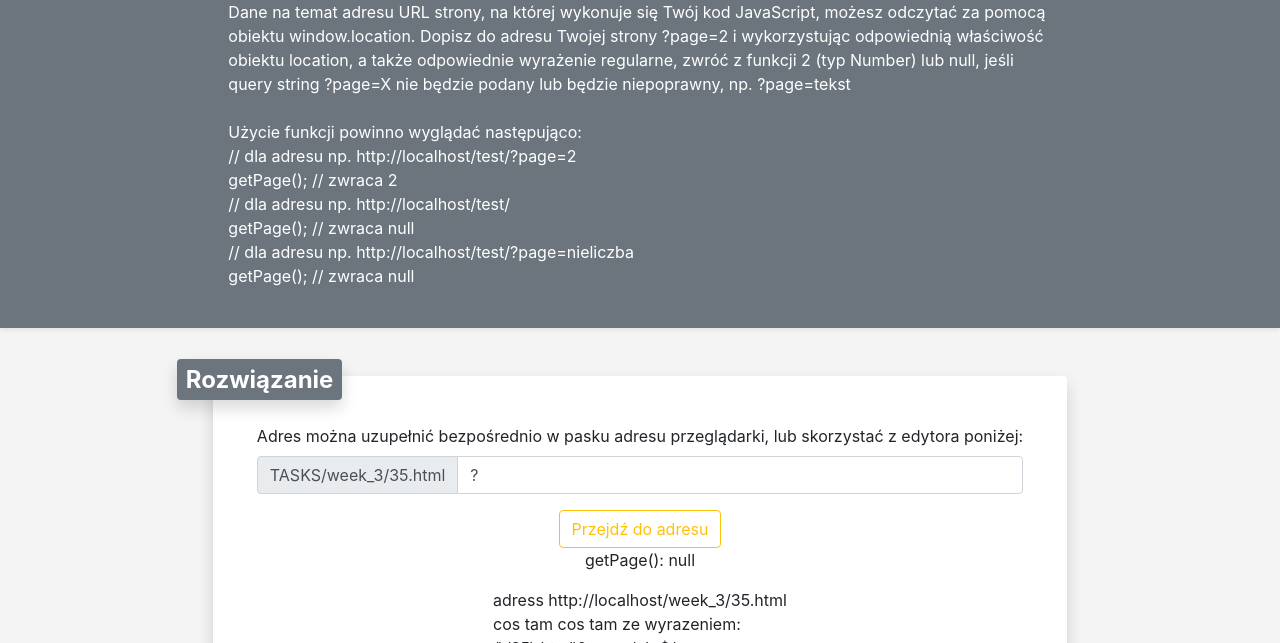
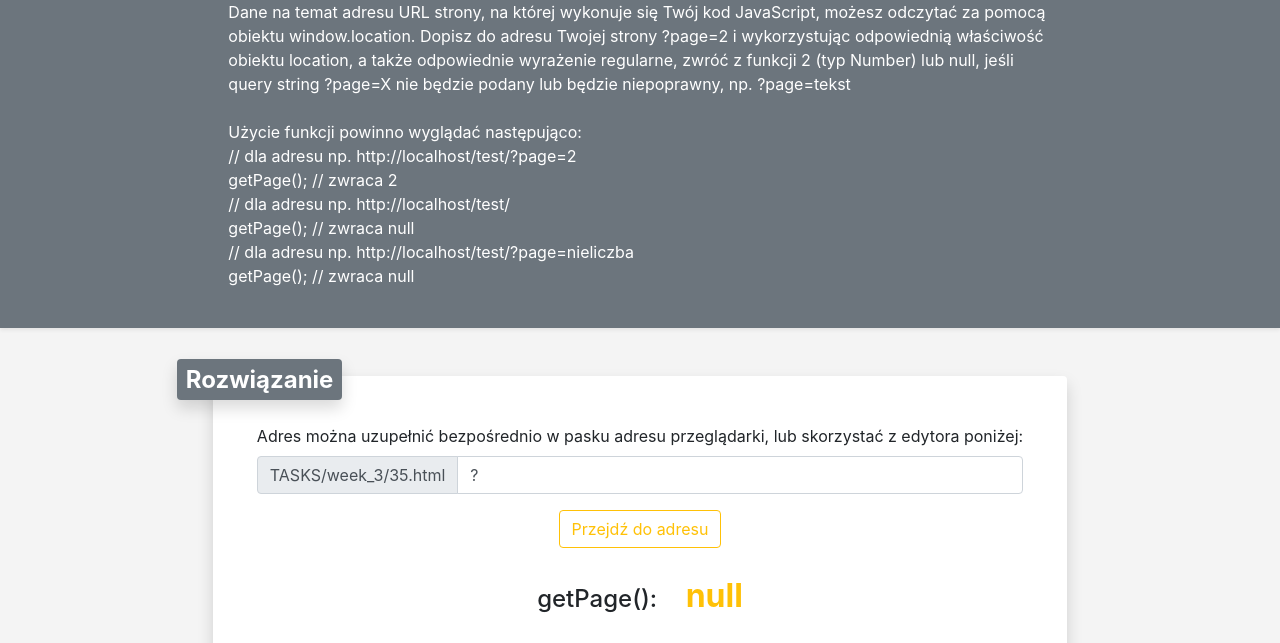
Before and after one commit to kargeb/bootcampJavaScript, a plain HTML site: page week_3/35.html in a window 1280 px wide. Shown: the part 139-782 px from the top of the page. Drawn offline with nearby package versions, Linux system fonts and the light colour scheme.

Commit message:
35 continue

```diff
--- a/css/styleNew.css
+++ b/css/styleNew.css
@@ -52,11 +52,18 @@ h1 {
     margin-bottom: 1em;
 }
 
-#show_sum{
+.output_result{
     font-size: 2em;
     font-weight: bold;
+    margin-top: -0.2em;
+}
+
+.output_result#show_sum{
     color: #007bff;
-    margin-top: -0.2em;
+}
+
+.output_result#output_GetPage{
+    color: #ffc107;
 }
 
 #show_data_button{
--- a/week_3/35.html
+++ b/week_3/35.html
@@ -95,8 +95,8 @@
                                 </div>
                             </div>
                             <div class="row justify-content-center">
-                                <div class="col-auto ">
-                                    <p>getPage(): <span id="outputGetPage" ></span></p>
+                                <div class="col-auto py-4">
+                                    <h4 class="d-inline-block pr-4">getPage():</h4> <span id="output_GetPage" class="output_result"></span>
                                 </div>
                             </div>
                             <div class="row justify-content-center">
--- a/week_3/35.js
+++ b/week_3/35.js
@@ -1,16 +1,13 @@
 console.log("35");
 
-var
-// button_add_page = document.getElementById("button_add_page"),
-    button_goToURL = document.getElementById("button_goToURL"),
-    // button_check = document.getElementById("button_check"),
+var  button_goToURL = document.getElementById("button_goToURL"),
     input_url = document.getElementById("input_url"),
-    summary = document.getElementById("summary");
-    outputGetPage = document.getElementById("outputGetPage");
+    summary = document.getElementById("summary"),
+    outputGetPage = document.getElementById("output_GetPage");
 
 var regex = /\/35\.html\?page=\d+$/;
 
-var input_url ="?page=2";
+// var input_url ="?page=2";
 
 console.log(outputGetPage);
 
@@ -18,6 +15,7 @@ console.log(window.location.href);
 console.log(window.location.pathname);
 
 console.log(input_url);
+console.log(input_url.value);
 
 getPage();
 
@@ -49,6 +47,8 @@ button_goToURL.addEventListener("click", function(){
 
     let temp = input_url.value;
 
+    console.log("jestem w button");
+    // console.log(input_url);
     console.log(temp);
 
     window.location.href = window.location.pathname + temp;
```
Also changed, not shown: week_1/14.html (+1 -1 lines).
